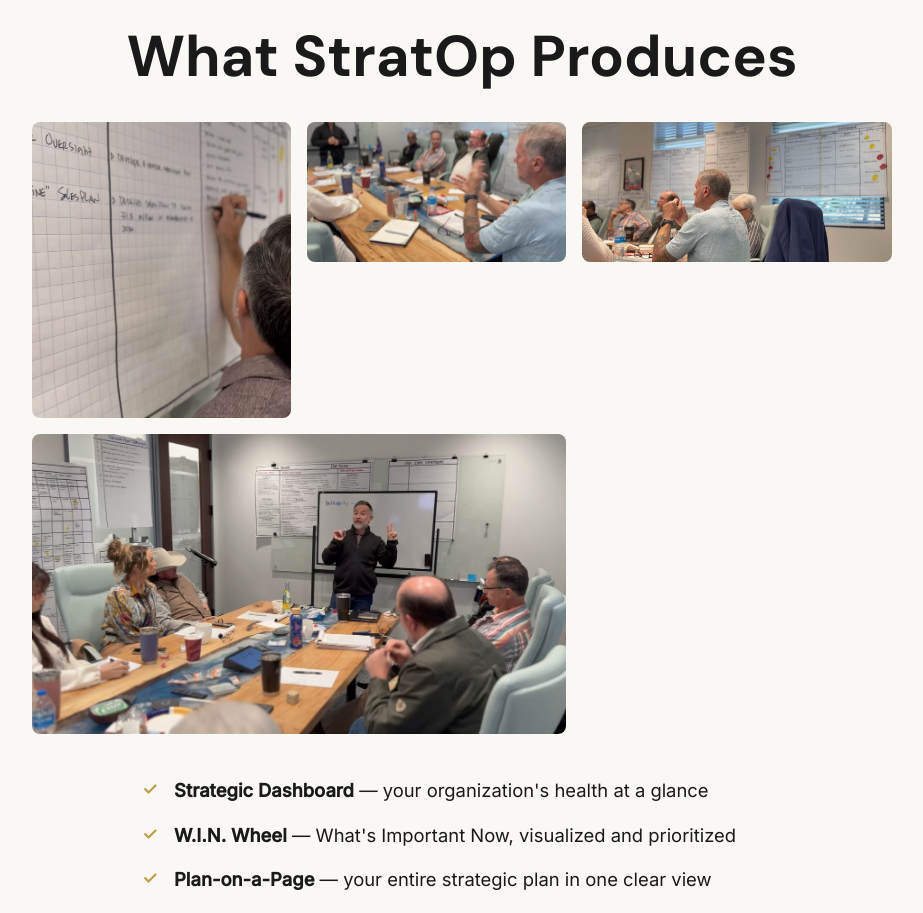
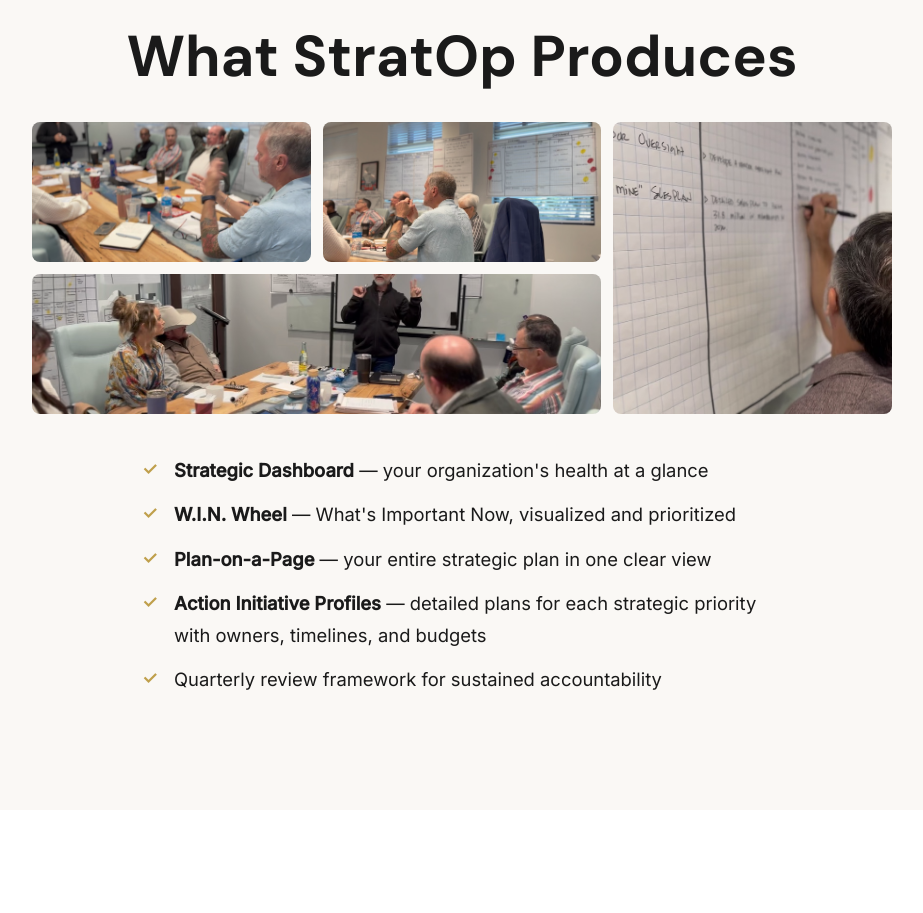
Before and after one commit to travismcashan/latigo-leader, a React (Vite) app: page /Services in a window 1280 px wide. Shown: the part 2000-2913 px from the top of the page, without its empty margins (178-1101 px from the left). Built offline with nearby package versions, Linux system fonts and the light colour scheme.

Commit message:
Fix montage grid: use gridRow span 2 for tall image, gridAutoRows for consistency
Co-Authored-By: Claude Opus 4.7 (1M context) <noreply@anthropic.com>

```diff
--- a/src/pages/Services.jsx
+++ b/src/pages/Services.jsx
@@ -276,21 +276,21 @@ export default function Services() {
             </h2>
             <div style={{
               display: "grid",
-              gridTemplateColumns: "1fr 1fr 1.2fr",
-              gridTemplateRows: "140px 140px",
-              gap: "16px",
+              gridTemplateColumns: "1fr 1fr 1fr",
+              gridAutoRows: "140px",
+              gap: "12px",
               marginBottom: "2.5rem",
             }}>
-              <div style={{ borderRadius: 8, overflow: "hidden", minHeight: 0 }}>
+              <div style={{ borderRadius: 8, overflow: "hidden" }}>
                 <img src={selectedPhotos[0]} alt="" style={{ width: "100%", height: "100%", objectFit: "cover", display: "block" }} />
               </div>
-              <div style={{ borderRadius: 8, overflow: "hidden", minHeight: 0 }}>
+              <div style={{ borderRadius: 8, overflow: "hidden" }}>
                 <img src={selectedPhotos[1]} alt="" style={{ width: "100%", height: "100%", objectFit: "cover", display: "block" }} />
               </div>
-              <div style={{ borderRadius: 8, overflow: "hidden", minHeight: 0, gridRow: "1 / 3" }}>
+              <div style={{ borderRadius: 8, overflow: "hidden", gridRow: "span 2" }}>
                 <img src={selectedPhotos[2]} alt="" style={{ width: "100%", height: "100%", objectFit: "cover", display: "block" }} />
               </div>
-              <div style={{ borderRadius: 8, overflow: "hidden", minHeight: 0, gridColumn: "1 / 3" }}>
+              <div style={{ borderRadius: 8, overflow: "hidden", gridColumn: "span 2" }}>
                 <img src={selectedPhotos[3]} alt="" style={{ width: "100%", height: "100%", objectFit: "cover", display: "block" }} />
               </div>
             </div>
```
